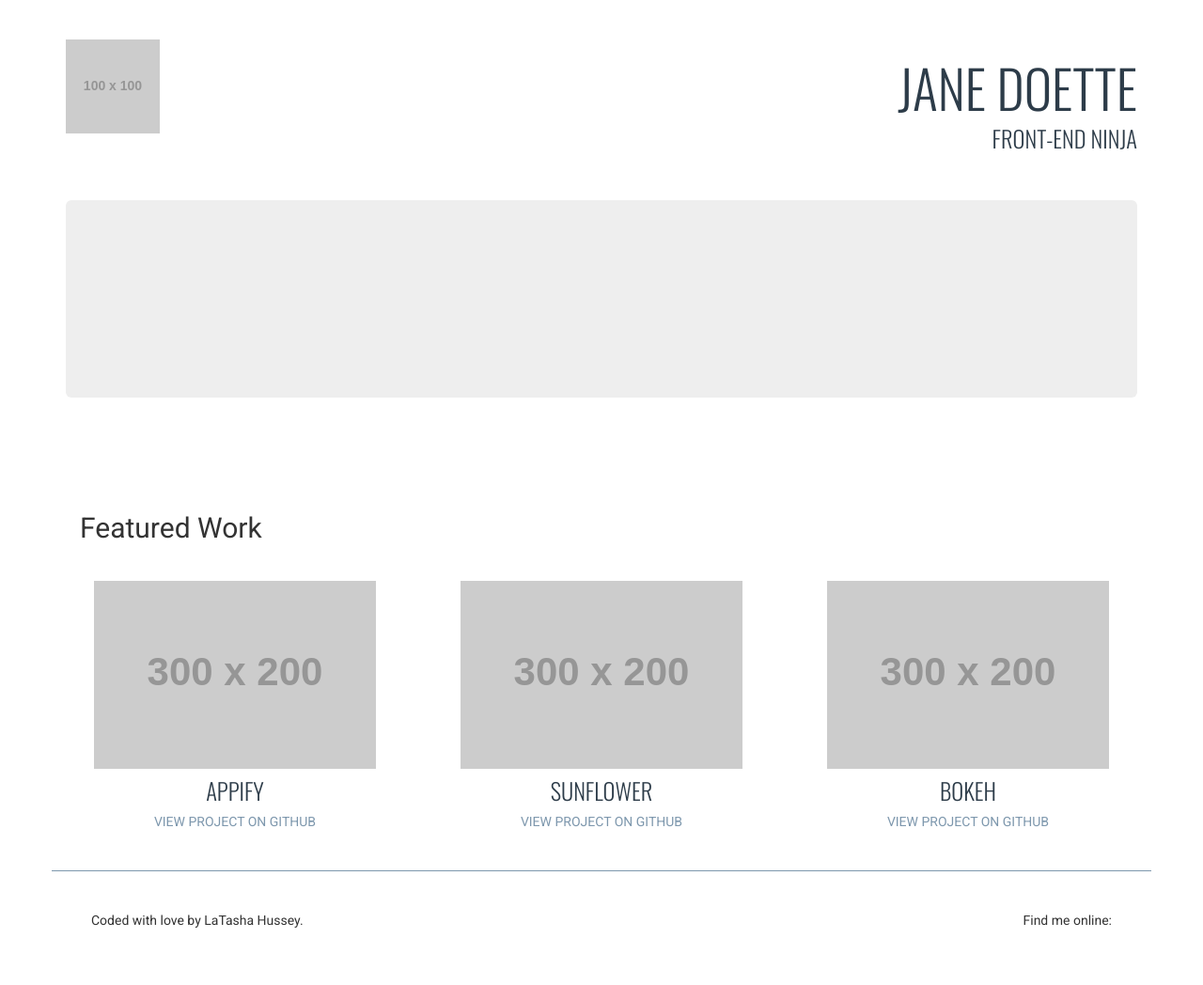
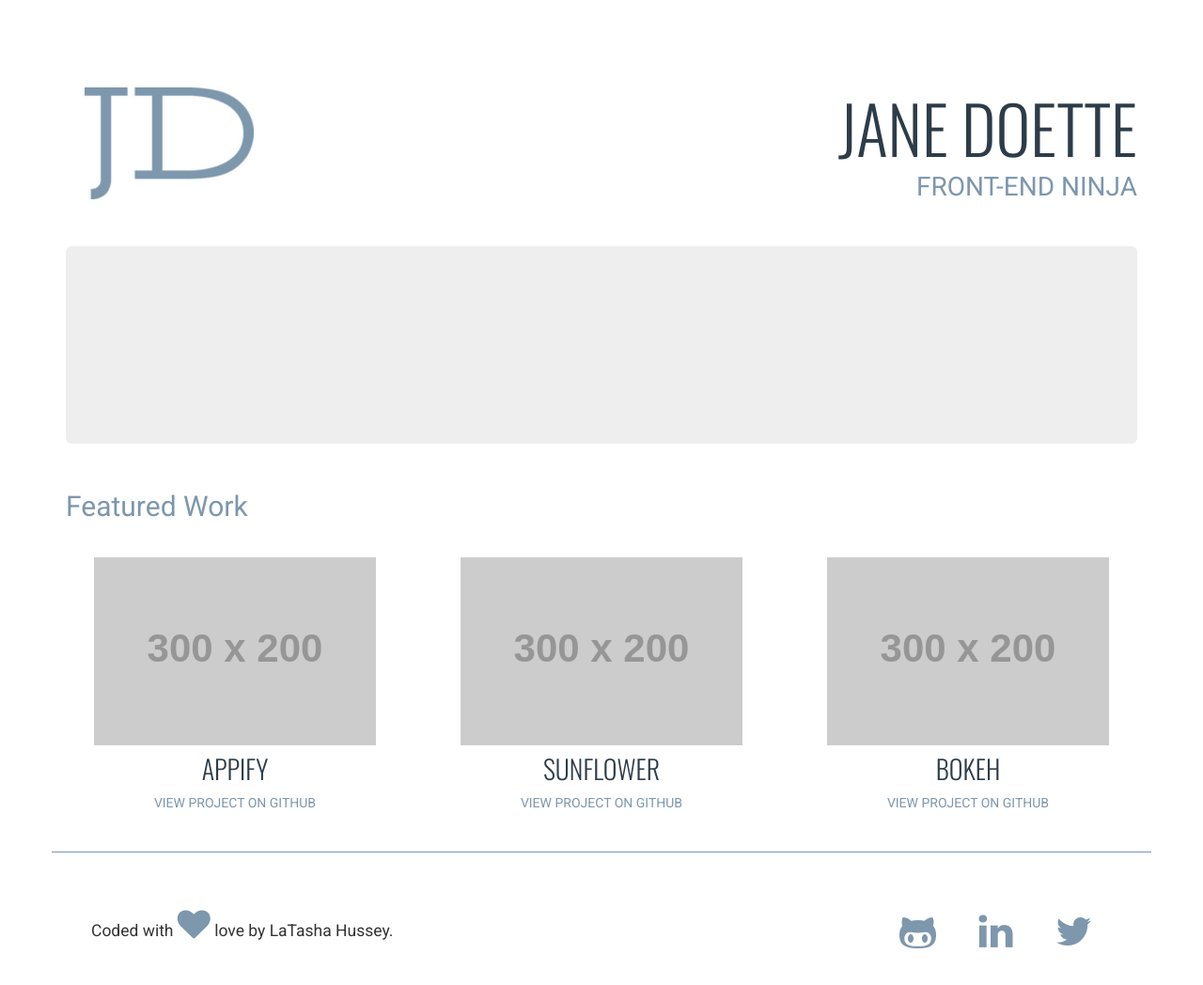
Before and after one commit to latashahussey/jane-doette-portfolio, a website: page index.html in a window 1280 px wide. Shown: the whole page at 94% size. Drawn offline with nearby package versions, Linux system fonts and the light colour scheme; placeholder pictures from the web are drawn by us.

Commit message:
added jane's logo and refined styles

```diff
--- a/css/main.css
+++ b/css/main.css
@@ -35,13 +35,14 @@ body {
     font-family: "Roboto", sans-serif;
 }
 
-h1, h3, h4 {
+h1, h3 {
     color: #2d3c49;
     font-family: "Oswald", sans-serif;
 }
 
 h1 {
-  font-size: 4em;
+    font-size: 5em;
+    padding-top: .5em;
 }
 
 h3 {
@@ -49,18 +50,25 @@ h3 {
 }
 
 h4 {
-  font-size: 1.75em;
+    font-size: 2em;
 }
 
 a {
     color: #7d97ad;
     text-decoration: none;
 }
+
+
 /*-------HEADER--------*/
 
 header {
-  padding: 3em;
+    padding: 3em 3em 0 3em;
 }
+
+header h4 {
+    color: #7d97ad;
+}
+
 
 /*-------MAIN CONTENT--------*/
 .jumbotron {
@@ -70,19 +78,41 @@ header {
 }
 
 #featured-work {
-  padding: 3em 0;
+    padding-bottom: 3em;
 }
 
 #featured-work h2 {
-  padding: 1em;
+    color: #7d97ad;
+    padding-left: .5em;
+}
+
+#featured-work h4 {
+    color: #2d3c49;
+    font-family: "Oswald", sans-serif;
+    padding: 0 1em;
 }
 
 #featured-work img {
     cursor: pointer;
+    padding-top: 2em;
 }
 
 /*-------FOOTER--------*/
-footer .container{
+footer .container {
     border-top: solid 1px #7d97ad;
     padding: 3em;
 }
+
+footer p {
+    font-size: 1.25em;
+    padding-top: 1em;
+}
+
+footer .fa {
+    color: #7d97ad;
+    padding: .5em;
+}
+
+footer .fa-heart {
+    padding: 0;
+}
--- a/gruntfile.js
+++ b/gruntfile.js
@@ -4,6 +4,7 @@ module.exports = function(grunt) {
     grunt.initConfig({
         pkg: grunt.file.readJSON('package.json'),
 
+        //Check Javascript syntax
         jshint: {
             options: {
                 curly: true;
--- a/index.html
+++ b/index.html
@@ -14,6 +14,9 @@
 
     <!-- Main Stylesheet with Custom Styles --->
     <link rel="stylesheet" href="../css/main.css" />
+
+    <!---Font Awesome Stylesheet-->
+    <link rel="stylesheet" href="https://maxcdn.bootstrapcdn.com/font-awesome/4.7.0/css/font-awesome.min.css" />
 
     <!-- Google Fonts -->
     <link href="https://fonts.googleapis.com/css?family=Oswald:300|Roboto:400,700" rel="stylesheet">
@@ -32,8 +35,8 @@
     <header class="container">
         <div class="row">
             <section class="col-md-4">
-        <a href="http://placehold.it/100x100">
-          <img src="http://placehold.it/100x100" />
+                <a href="index.html">
+                    <img class="img-fluid logo" src="../img_src/jd-logo.jpeg" />
                 </a>
             </section>
             <section class="col-md-8 text-uppercase text-right">
@@ -57,17 +60,17 @@
             </div>
             <div class="row text-center text-uppercase">
                 <div class="col-md-4">
-          <img src="http://placehold.it/300x200" />
+                    <img class="img-fluid" src="http://placehold.it/300x200" />
                     <h4>Appify</h4>
                     <a href="#">View Project on GitHub</a>
                 </div>
                 <div class="col-md-4">
-          <img src="http://placehold.it/300x200" />
+                    <img class="img-fluid" src="http://placehold.it/300x200" />
                     <h4>Sunflower</h4>
                     <a href="#">View Project on GitHub</a>
                 </div>
                 <div class="col-md-4">
-          <img src="http://placehold.it/300x200" />
+                    <img class="img-fluid" src="http://placehold.it/300x200" />
                     <h4>Bokeh</h4>
                     <a href="#">View Project on GitHub</a>
                 </div>
@@ -82,13 +85,24 @@
             <div class="row">
                 <section class="col-md-6">
                     <p>
-            Coded with love by LaTasha Hussey.
+                        Coded with <i class="fa fa-heart fa-2x"></i> love by LaTasha Hussey.
                     </p>
                 </section>
                 <section class="col-md-6 text-right">
-          <p>
-            Find me online:
-          </p>
+
+                    <!--GitHub-->
+
+                    <a href="https://github.com/latashahussey" class="fa fa-github-alt fa-3x"></a>
+
+                    <!--LinkedIn-->
+
+                    <a href="https://www.linkedin.com/in/tashahussey" class="fa fa-linkedin fa-3x"> </a>
+
+                    <!--Twitter-->
+
+                    <a href="https://twitter.com/latashahussey" class="fa fa-twitter fa-3x"></a>
+
+                    </ul>
                 </section>
             </div>
         </div>
```
Also changed, not shown: img_src/jd-logo.jpeg (added). Lines whose indentation alone changed are shown as unchanged.
